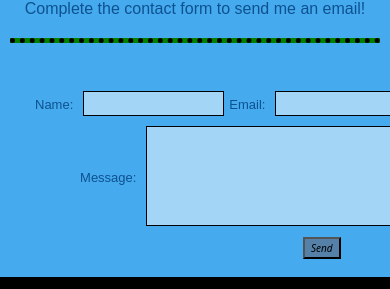
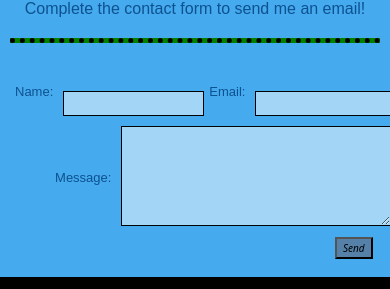
Before and after one commit to Simoja0428/Simoja0428.github.io, a React (Create React App) app: page /contact in a window 390 px wide. Shown: the part 555-844 px from the top of the page. Built offline with nearby package versions, Linux system fonts and the light colour scheme.

Commit message:
Update ContactFormStyles.css

```diff
--- a/src/components/Core/ContactFormStyles.css
+++ b/src/components/Core/ContactFormStyles.css
@@ -121,7 +121,6 @@ label {
     .horz{
         display: flex;
         flex-direction: row;
-        padding-left: 20px;
     }
 
     .elements{
@@ -131,6 +130,7 @@ label {
 
     .center-too{
         padding-top: 10px;
+        padding-right: 5px;
         display: flex;
         position: relative;
     }
@@ -164,7 +164,6 @@ label {
 
     .horz label{
         padding-left: 5px;
-        padding-top: 18px;
         font-family: fantasy;
         font-size: small;
         color: rgb(14, 81, 144);
@@ -192,7 +191,7 @@ label {
     .sub {
         position: relative;
         padding-top: 10px;
-        left: 18rem;
+        left: 20rem;
     }
     .sub input {
         background-color: rgb(85, 128, 168);
```
